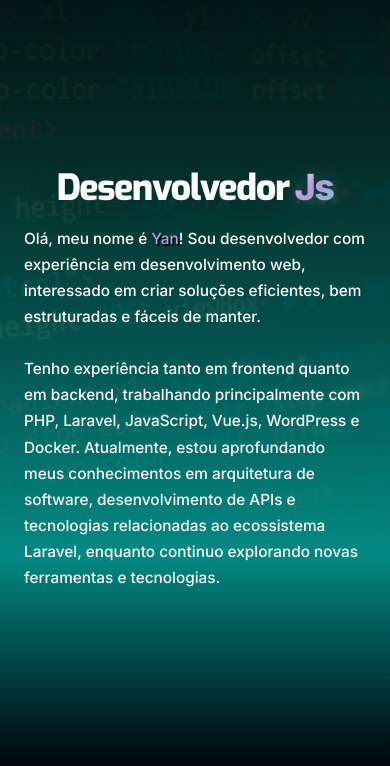
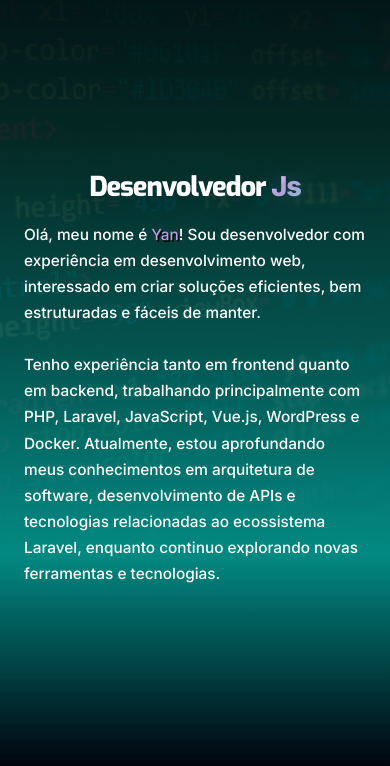
Before and after one commit to YanVL/yanvl-site, a plain HTML site: page index.html in a window 390 px wide. Shown: the part 78-844 px from the top of the page. Drawn offline with nearby package versions, Linux system fonts and the light colour scheme; a small style sheet from the web is missing.

Commit message:
Refactor hero title styles for improved layout and responsiveness

```diff
--- a/css/style.css
+++ b/css/style.css
@@ -710,7 +710,6 @@ section {
 
 .hero-title {
   display: inline-flex;
-  flex-wrap: wrap;
   align-items: baseline;
   justify-content: center;
   gap: 0.35rem;
@@ -721,6 +720,7 @@ section {
   font-weight: 800;
   color: #fff;
   text-align: center;
+  white-space: nowrap;
   text-shadow: 0 10px 30px rgba(0, 0, 0, 0.28);
 }
 
@@ -753,5 +753,7 @@ section {
   .hero-title {
     justify-content: flex-start;
     text-align: left;
+    white-space: nowrap;
+    font-size: clamp(1.5rem, 7vw, 2.7rem);
   }
 }
```
